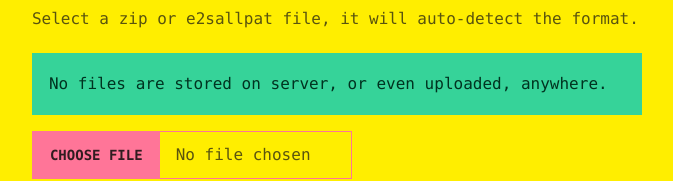
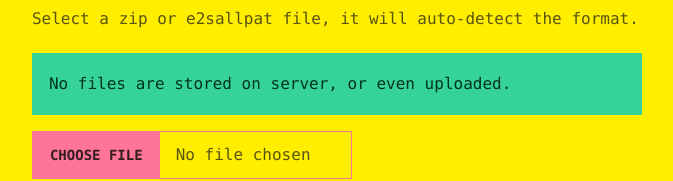
Before and after one commit to konsumer/electribe_tools, a React (Vite) app: page / in a window 1280 px wide. Shown: the part 239-420 px from the top of the page, without its empty margins (303-976 px from the left). Built offline with nearby package versions, Linux system fonts and the light colour scheme.

Commit message:
more UI work

```diff
--- a/src/PatternManager.jsx
+++ b/src/PatternManager.jsx
@@ -86,7 +86,7 @@ export default function PatternManager () {
         <p className=''>This tool will allow you to convert a zip of patterns + global settings to an e2sallpat file, or vice-versa. You can use it to rename/re-order a bunch of patterns, or use the individual patterns in other tools.</p>
         <p>Select a zip or e2sallpat file, it will auto-detect the format.</p>
         <div className='alert alert-success mb-4'>
-          <span>No files are stored on server, or even uploaded, anywhere.</span>
+          <span>No files are stored on server, or even uploaded.</span>
         </div>
         <input onChange={handleFileSelect} type='file' className='file-input file-input-bordered file-input-primary w-full max-w-xs' />
         {error && (
```
